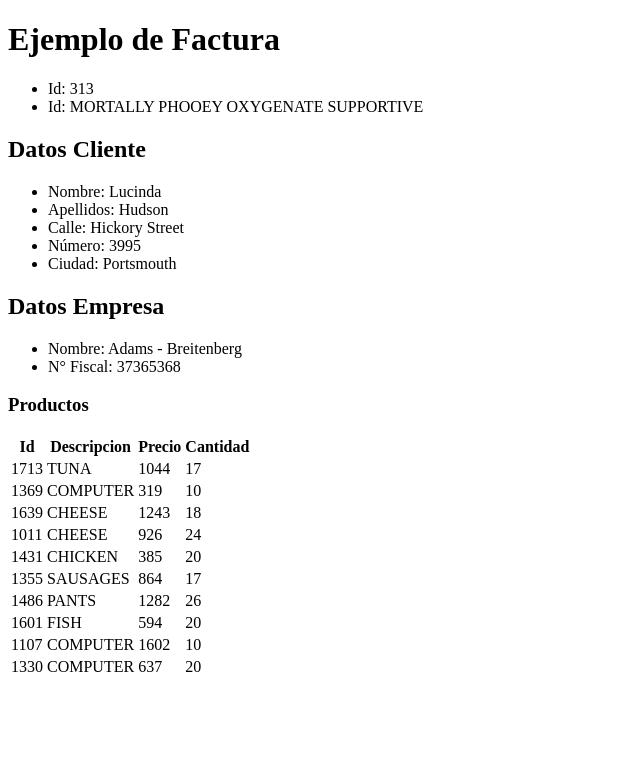
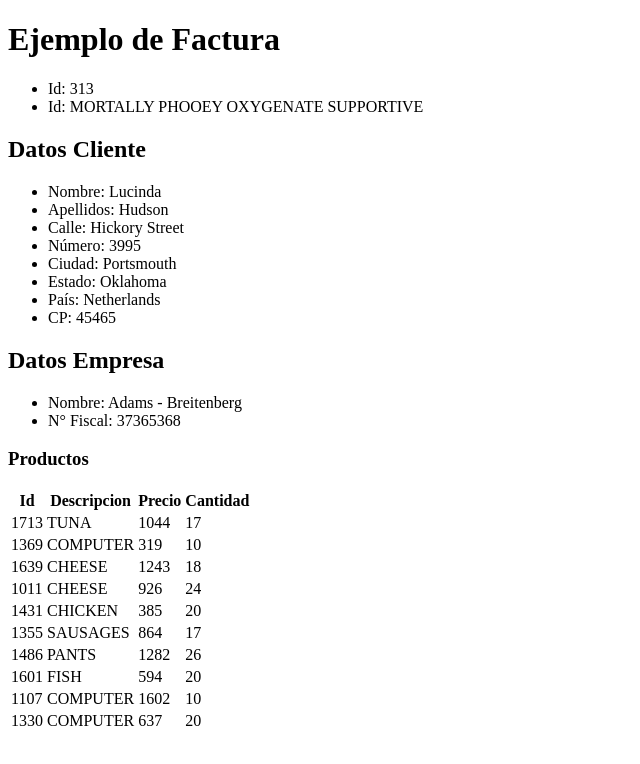
Before and after one commit to zutjmx/FacturaReactApp, a React (Vite) app: page / in a window 1280 px wide. Shown: the top 764 px of the page, without its empty margins (0-640 px from the left). Built offline with nearby package versions, Linux system fonts and the light colour scheme.

Commit message:
Se agregan más datos de dirección

```diff
--- a/src/components/FacturaApp.jsx
+++ b/src/components/FacturaApp.jsx
@@ -4,7 +4,7 @@ export const FacturaApp = () => {
 
     const {id,descripcion,cliente,empresa,items} = getFactura();
     const {nombre,apellidos,direccion} = cliente;
-    const {calle,numero,ciudad} = direccion;
+    const {calle,numero,ciudad,estado,pais,cp} = direccion;
 
     return (
         <>
@@ -20,6 +20,9 @@ export const FacturaApp = () => {
                 <li>Calle: {calle}</li>
                 <li>Número: {numero}</li>
                 <li>Ciudad: {ciudad}</li>
+                <li>Estado: {estado}</li>
+                <li>País: {pais}</li>
+                <li>CP: {cp}</li>
             </ul>
             <h2>Datos Empresa</h2>
             <ul>
```
